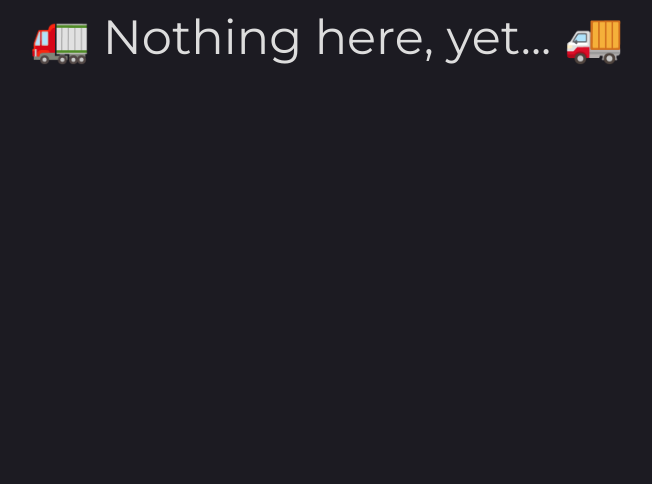
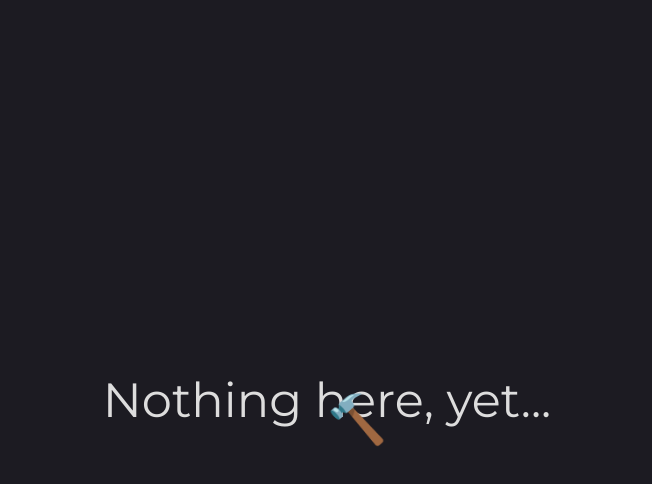
Before and after one commit to husjon/playground, a React (Vite) app: page / in a window 1280 px wide. Shown: the top 484 px of the page, without its empty margins (313-965 px from the left). Built offline with nearby package versions, Linux system fonts and the light colour scheme.

Commit message:
updated placeholder

```diff
--- a/src/App.css
+++ b/src/App.css
@@ -7,12 +7,70 @@
   color-scheme: dark;
 }
 
-#root {
+#root,
+body {
   height: 100%;
   margin: 0;
+  padding: 0;
 }
 
-.placeholder {
-  font-size: 3em;
-  text-align: center;
+.container {
+  height: 100vh;
+  display: flex;
+  align-items: center;
+
+  .text {
+    flex-grow: 1;
+    text-align: center;
+    font-size: 3em;
+
+    animation-name: text;
+    animation-duration: 1s;
+    animation-iteration-count: infinite;
+  }
+  .hammer {
+    position: absolute;
+    top: 50%;
+    left: 50%;
+    margin-top: -0.2em;
+    padding-bottom: 2em;
+    font-size: 3em;
+
+    animation-name: hammer;
+    animation-duration: 1s;
+    animation-iteration-count: infinite;
+  }
 }
+
+@keyframes hammer {
+  0% {
+    transform: rotateZ(0deg);
+  }
+  30% {
+    transform: rotateZ(10deg);
+  }
+  35% {
+    transform: rotateZ(-5deg);
+  }
+  36% {
+    transform: rotateZ(0deg);
+  }
+}
+
+@keyframes text {
+  0% {
+    transform: rotateZ(0deg);
+  }
+  30% {
+    transform: rotateZ(0deg);
+  }
+  31% {
+    transform: rotateZ(1deg);
+  }
+  35% {
+    transform: rotateZ(-1deg);
+  }
+  36% {
+    transform: rotateZ(0deg);
+  }
+}
--- a/src/App.tsx
+++ b/src/App.tsx
@@ -1,5 +1,10 @@
 import "./App.css";
 
 export default function App() {
-  return <div className="placeholder">🚛 Nothing here, yet... 🚚</div>;
+  return (
+    <div className="container">
+      <div className="text">Nothing here, yet...</div>
+      <div className="hammer">🔨</div>
+    </div>
+  );
 }
```
